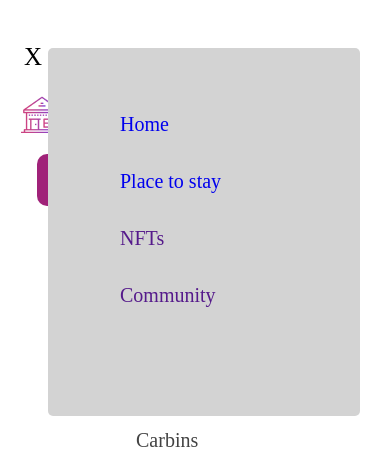
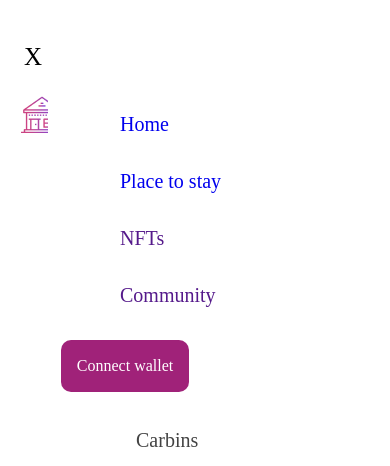
Before and after one commit to Salamah-Jimoh/hng-task-3, a React (Vite) app: page /place in a window 390 px wide. Both pictures are taken after a click on the picture 36 px from the left and 51 px from the top of the page. Shown: the top 466 px of the page. Built offline with nearby package versions, Linux system fonts and the light colour scheme; a web font is replaced by a local one.

Commit message:
Style: changed nav

```diff
--- a/src/Components/Nav/Nav.jsx
+++ b/src/Components/Nav/Nav.jsx
@@ -58,8 +58,13 @@ if(showMenu){
                     <li><a href="">NFTs</a></li>
                     <li><a href="">Community</a></li>
                 </ul>
+                <div className="button">
+   <button className='btn'
+    onClick={()=>{
+       setShowModal(!showModal)}}> Connect wallet</button>
+</div>
   </div>
-  close =    <p class="close" onClick={()=>{
+  close =   <p class="close" onClick={()=>{
     setShowMenu(false)
 
   }}>X</p>
@@ -92,7 +97,7 @@ if(showMenu){
                     <li><a href="">Community</a></li>
                 </ul>
             </div>
-            <div className="button">
+            <div className="button btn-hide">
                 <button className='btn'
                  onClick={()=>{
                     setShowModal(!showModal)}}> Connect wallet</button>
--- a/src/Components/Nav/nav.css
+++ b/src/Components/Nav/nav.css
@@ -137,6 +137,9 @@ margin-top: 17.5px;
 .mobile-menu{
     display:none;
 }
+.btn-hide{
+    display:block;
+}
 @media(max-width:765px){
     .container{
         max-width: 375px;
@@ -176,7 +179,7 @@ margin-top: 17.5px;
         top:0;
         left:0;
         border-radius: 5px;
-        background-color: lightgray;
+        background-color: white;
         width:80%;
         height:23rem;
         }
@@ -218,4 +221,7 @@ color: #434343;
 .first, .inputs{
     margin-left:1rem;
 }
+.btn-hide{
+    display:none;
 }
+}
```
